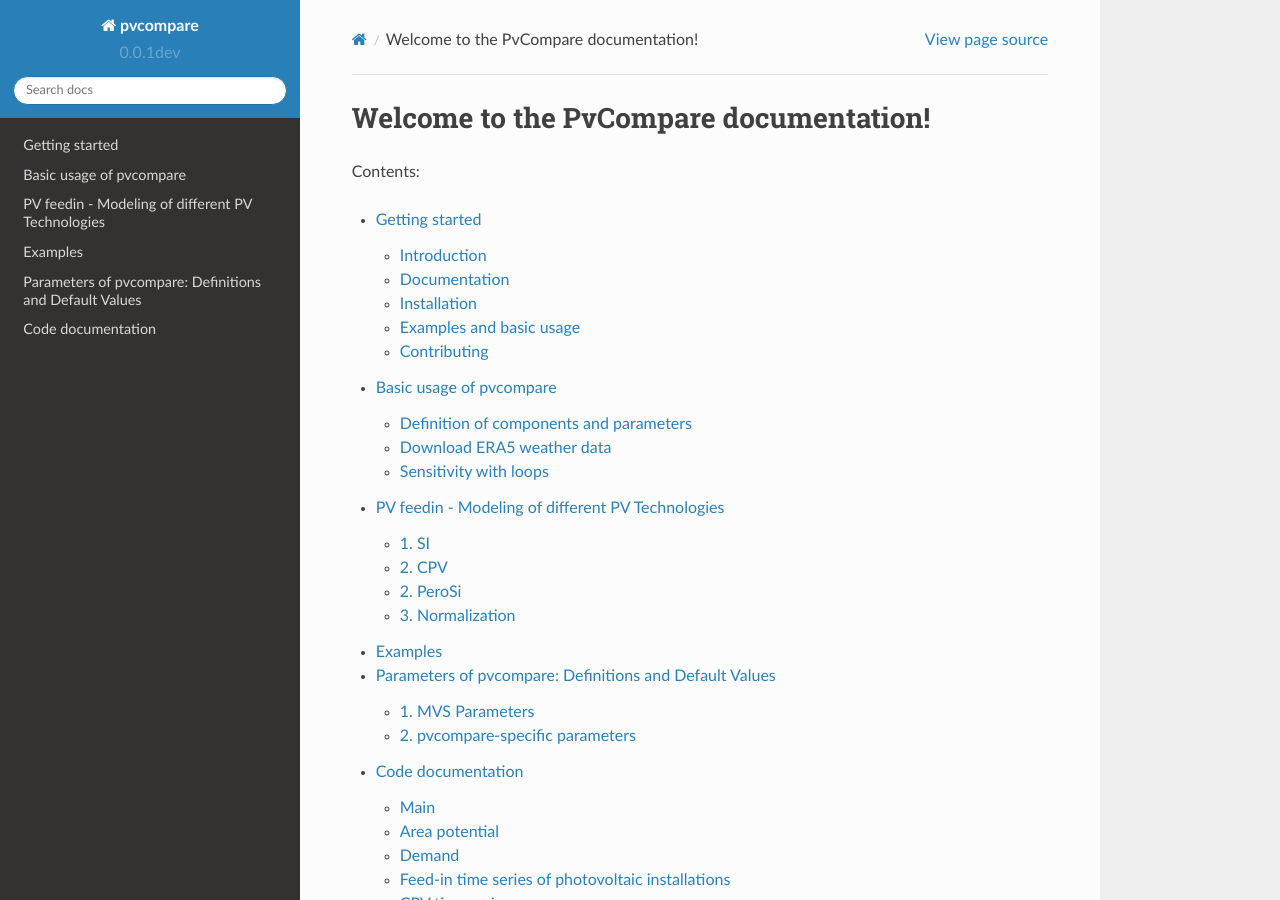
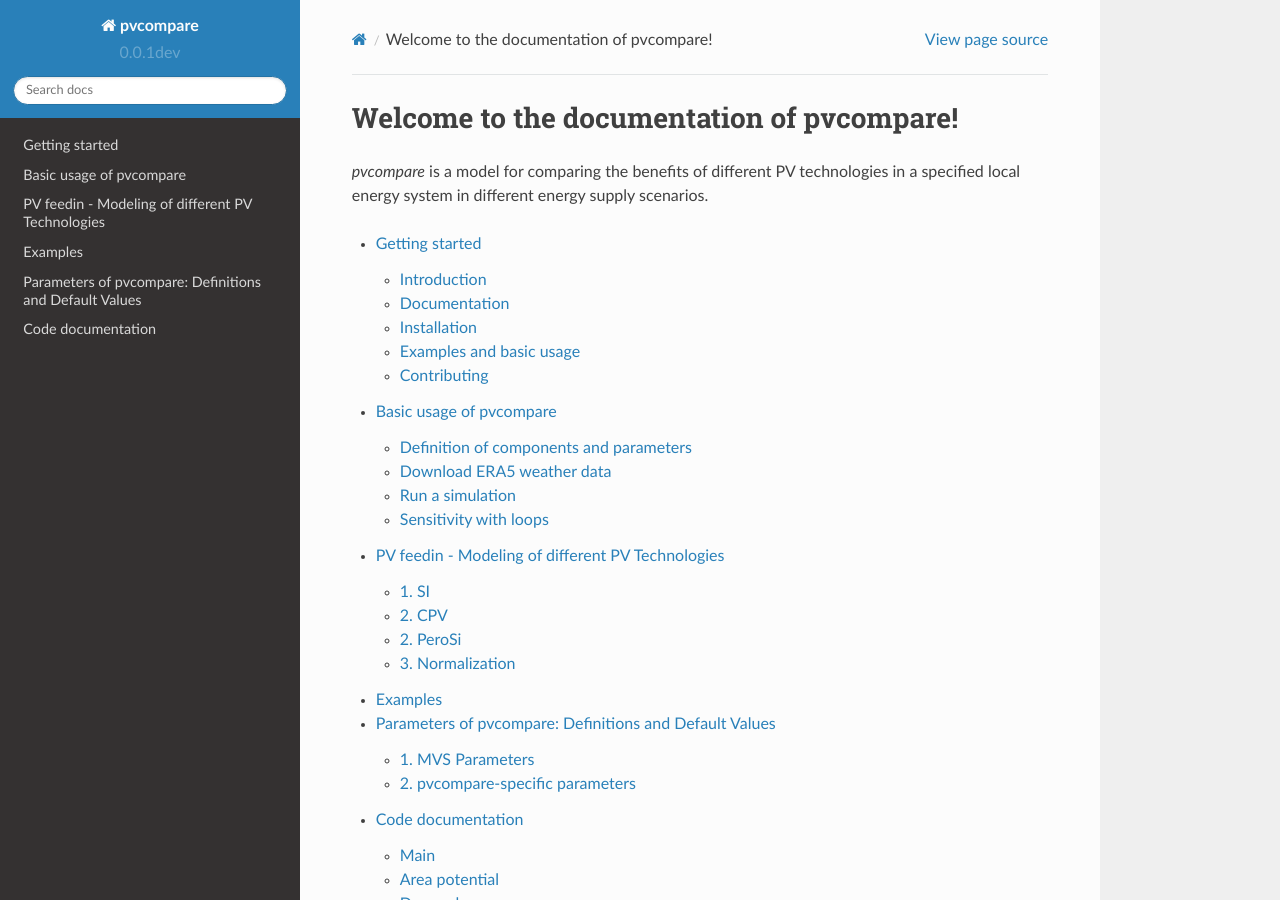
Before and after one commit to greco-project/pvcompare, a Sphinx documentation site: the page built from docs/index.rst, in a window 1280 px wide and 900 px high. Built offline with Sphinx 7.4.7 and the Read the Docs theme 2.0.0, drawn with Linux system fonts in a browser that asks for light colours; formulas are drawn with MathJax 3.

Commit message:
Apply new section style, minor fixes, add some information

```diff
--- a/docs/basic_usage.rst
+++ b/docs/basic_usage.rst
@@ -1,10 +1,11 @@
-========================
+
+.. _basic_usage:
+
 Basic usage of pvcompare
-========================
+~~~~~~~~~~~~~~~~~~~~~~~~
 
----------------------------------------
 Definition of components and parameters
----------------------------------------
+=======================================
 
 *pvcompare* provides you with templates and default parameters for your simulations. However, you can also define your own energy system, choose different parameters and/or change the settings.
 
@@ -20,15 +21,21 @@
 - ``building_parameters.csv``: Definition of characteristics of the building type that should be considered in the simulation.
 - ``heat_pumps_and_chillers.csv``: Definition of characteristics of the heat pumps and chillers in the simulated energy system.
 
-A full description of the parameters can be found in the section :ref:`_parameters`.
+A full description of the parameters can be found in the section :ref:`parameters`.
 
---------------------------
+
 Download ERA5 weather data
---------------------------
+==========================
 Info follows, see #68.
 
-----------------------
+
+
+Run a simulation
+================
+
+
+
 Sensitivity with loops
-----------------------
+======================
 
 Here follows a description of how to use the :py:func:`~.automated_loop` functionality.
--- a/docs/code.rst
+++ b/docs/code.rst
@@ -1,8 +1,9 @@
 .. currentmodule:: pvcompare
 
-==================
+.. _code:
+
 Code documentation
-==================
+~~~~~~~~~~~~~~~~~~
 
 .. _main:
 
--- a/docs/index.rst
+++ b/docs/index.rst
@@ -3,10 +3,11 @@
    You can adapt this file completely to your liking, but it should at least
    contain the root `toctree` directive.
 
-Welcome to the PvCompare documentation!
-=======================================
+.. _welcome:
 
-Contents:
+Welcome to the documentation of pvcompare!
+~~~~~~~~~~~~~~~~~~~~~~~~~~~~~~~~~~~~~~~~~~
+*pvcompare* is a model for comparing the benefits of different PV technologies in a specified local energy system in different energy supply scenarios.
 
 .. toctree::
    :maxdepth: 2
```
Also changed, not shown: README.rst (+8 -5 lines), docs/getting_started.rst (+8 -5 lines), docs/parameters.rst (+7 -7 lines), docs/pv_feedin.rst (+13 -17 lines).
